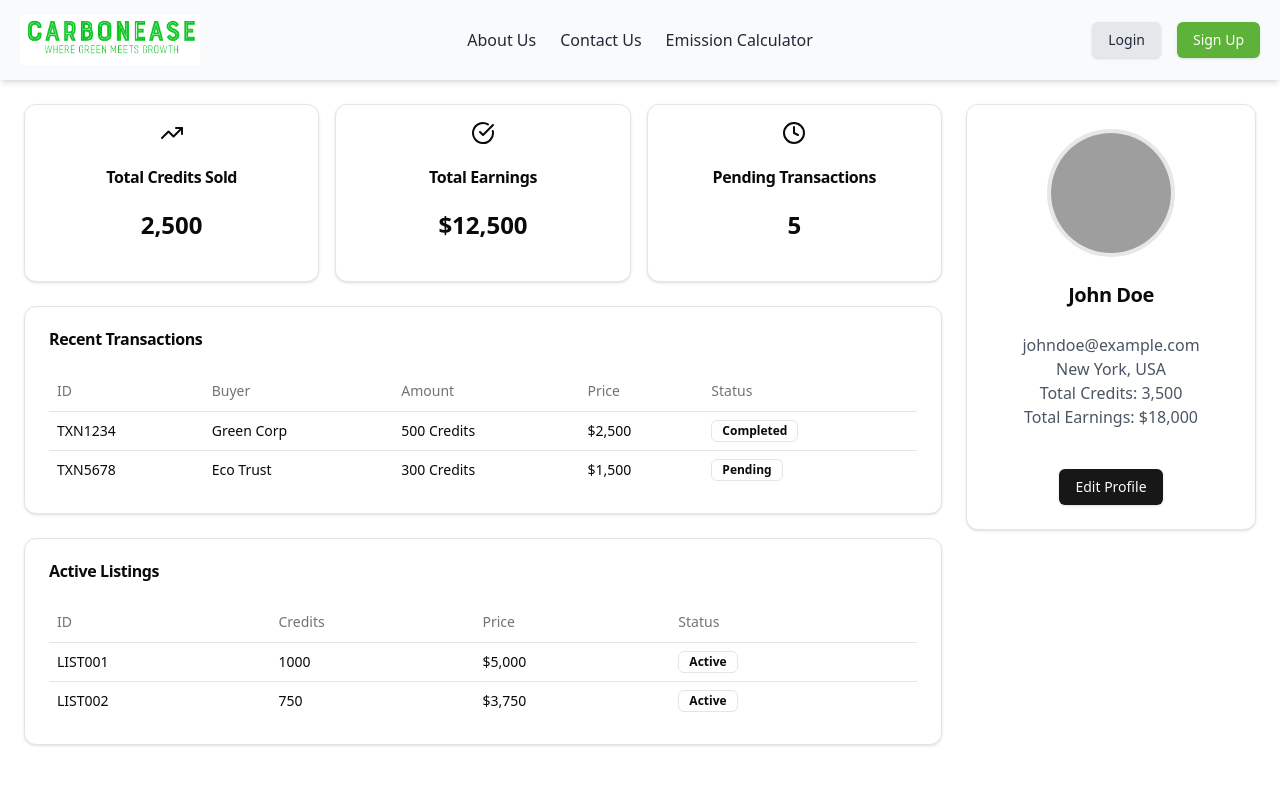
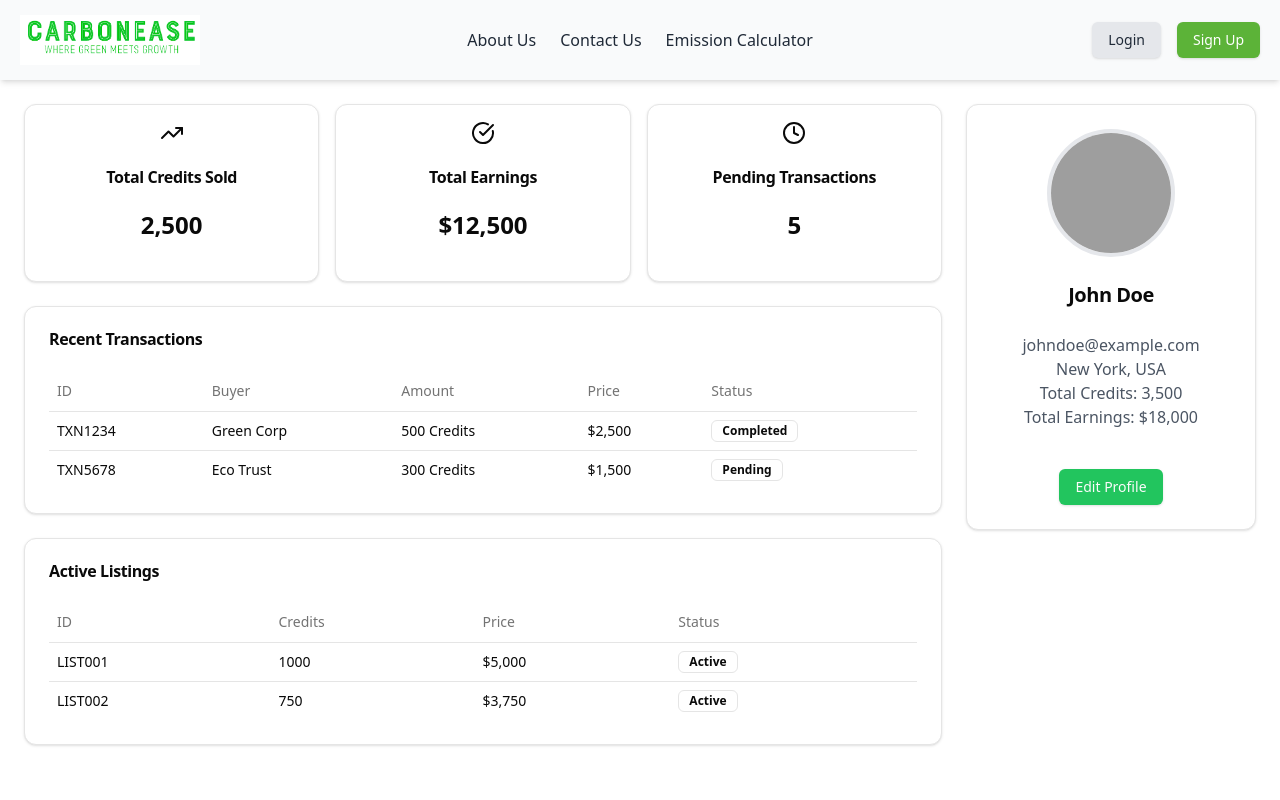
Before and after one commit to nxtnilesh/carbonEase, a React (Vite) app in the folder client/: page /seller-dashboard in a window 1280 px wide. Shown: the top 800 px of the page. Built offline with nearby package versions, Linux system fonts and the light colour scheme; grey boxes are pictures that could not be loaded.

Commit message:
fix: color

```diff
--- a/client/src/pages/SellerPages/SellerDashboard.jsx
+++ b/client/src/pages/SellerPages/SellerDashboard.jsx
@@ -134,7 +134,7 @@ const SellerDashboard = () => {
               <p>Total Earnings: {user.totalEarnings}</p>
             </div>
           </CardContent>
-          <Button className="mt-4">Edit Profile</Button>
+          <Button className="mt-4 bg-green-500">Edit Profile</Button>
         </Card>
       </div>
     </div>
```
